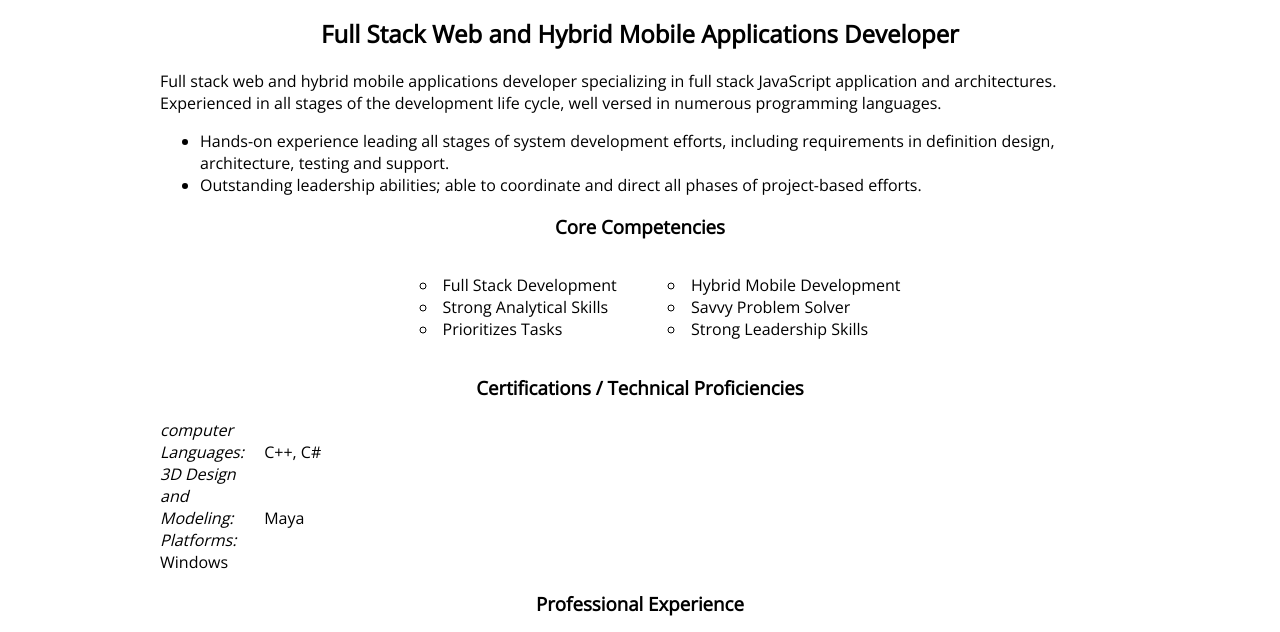
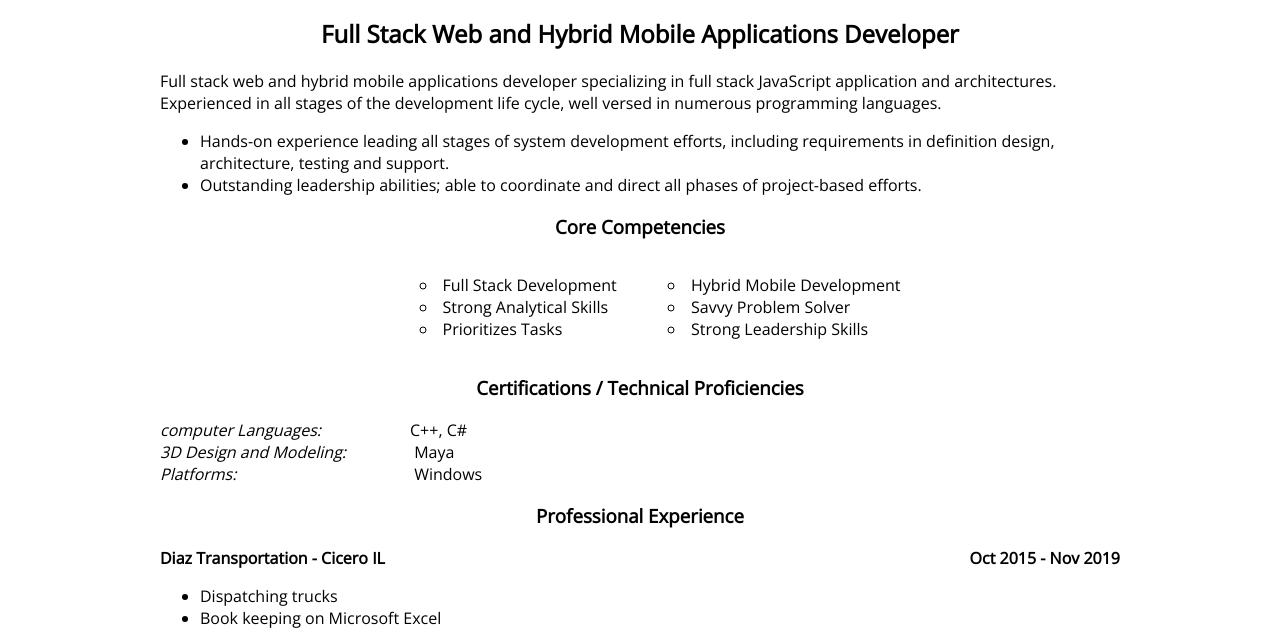
Before and after one commit to Rnunez6/Rnunez6.github.io, a website: page resume.html in a window 1280 px wide. Shown: the part 148-780 px from the top of the page. Drawn offline with nearby package versions, Linux system fonts and the light colour scheme.

Commit message:
fixed spacing

```diff
--- a/resume.html
+++ b/resume.html
@@ -53,14 +53,15 @@
            <li>Savvy Problem Solver</li>
            <li>Strong Leadership Skills</li>
           </ul>
+
         </article>
+
 
           <h3>Certifications / Technical Proficiencies</h3>
 
-          <p><span class="ab"><I>computer Languages:</span></I> C++, C#
-          <br><span class="ab"><I>3D Design and Modeling:</I> </span>  Maya  </span>
-          <br><span class="ab"><I>Platforms:</I> Windows<br> </span> </p> </span>
-
+          <p><span class="abb"><I>computer Languages:</I>  </span>C++, C#
+          <br><span class="abb"><I>3D Design and Modeling:</I> </span> Maya
+          <br><span class="abb"><I>Platforms:</I> </span> Windows  </p>
 
           <h3> Professional Experience </h3>
           <p style="text-align:left;"><b>Diaz Transportation - Cicero IL    <span style="float:right;"> Oct 2015 - Nov 2019</span></b></p>
@@ -80,8 +81,8 @@
           </p>
 
 
+
         </main>
-
 
                   <script>
 
--- a/src/scss/main.scss
+++ b/src/scss/main.scss
@@ -124,4 +124,8 @@
   {
     font-weight: bold;
   }
-  .ab { display: inline-block; width: 100px; }
+  .abb
+  {
+    display: inline-block;
+    width: 250px;
+   }
```
Also changed, not shown: dist/css/main.min.css.
